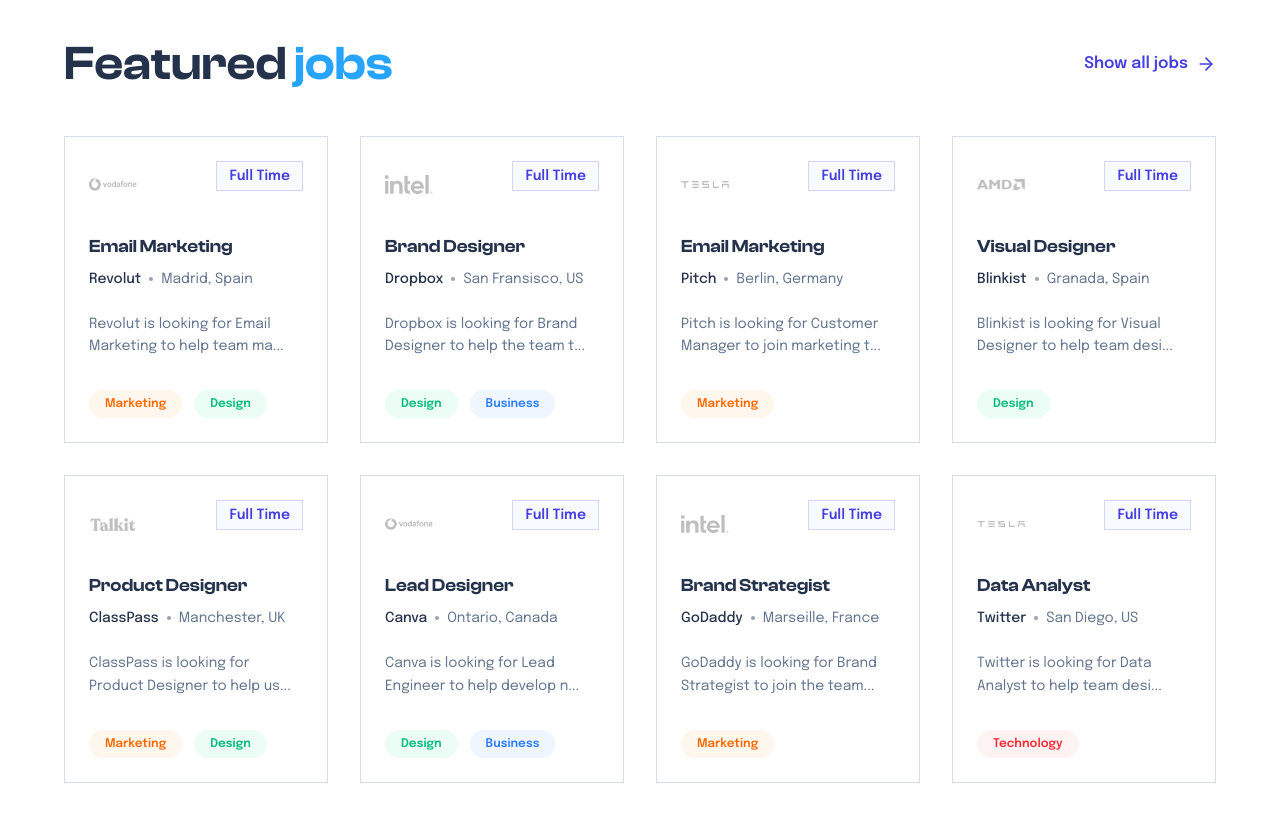
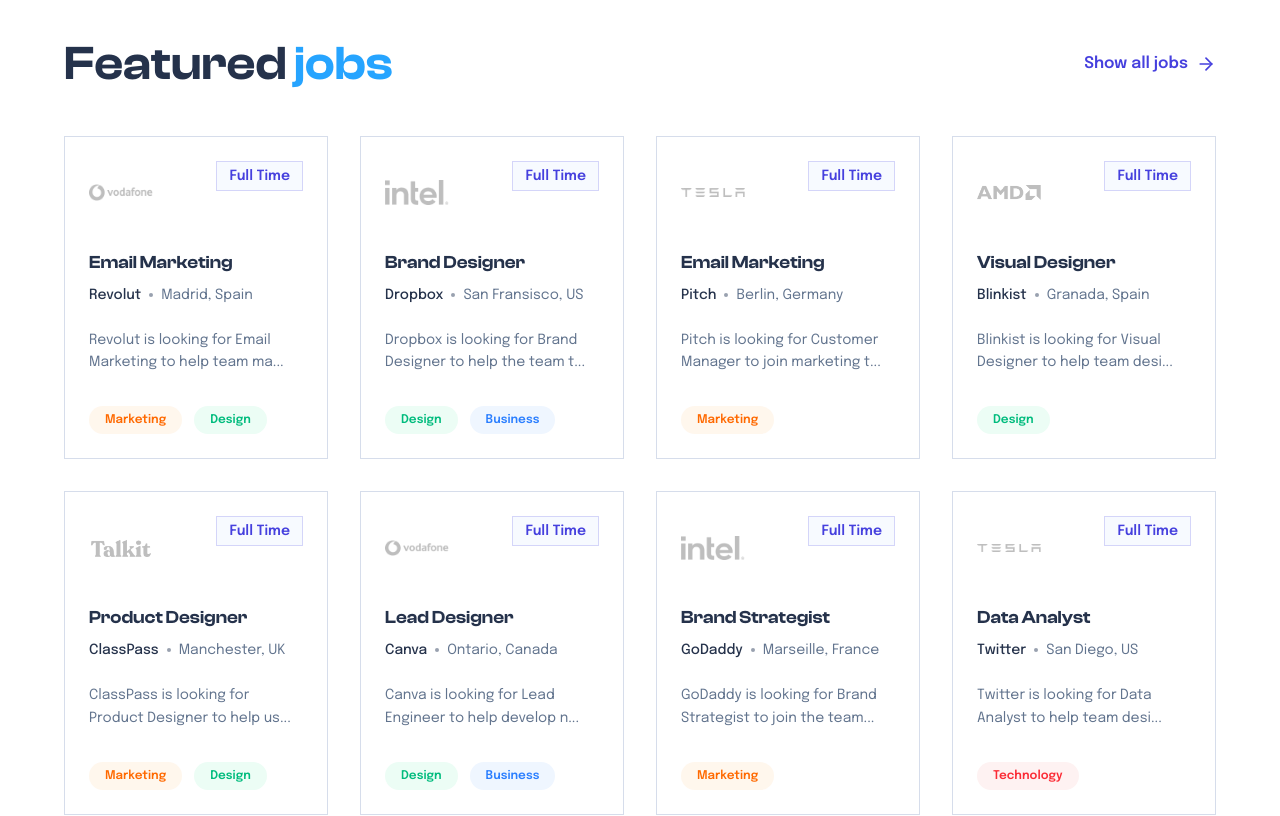
Before and after one commit to rakibislam2233/quick-hire, a Next.js app: page / in a window 1280 px wide. Shown: the part 2220-3036 px from the top of the page. Built offline with nearby package versions, Linux system fonts and the light colour scheme.

Commit message:
refactor: extract FeaturedJobCard component and add full implementation

```diff
--- a/components/Card/FeaturedJobCard.tsx
+++ b/components/Card/FeaturedJobCard.tsx
@@ -1,9 +1,68 @@
-import React from 'react'
-
-const FeaturedJobCard = () => {
-  return (
-    <div>FeaturedJobCard</div>
-  )
+import Image from "next/image";
+import React from "react";
+interface FeaturedJobCardProps {
+  job: {
+    id: number;
+    title: string;
+    company: string;
+    location: string;
+    description: string;
+    type: string;
+    logo: string;
+    tags: {
+      name: string;
+      color: string;
+    }[];
+  };
 }
 
-export default FeaturedJobCard
+const FeaturedJobCard = ({ job }: FeaturedJobCardProps) => {
+  return (
+    <div
+      key={job.id}
+      className="border border-[#D6DDEB] p-6 flex flex-col bg-white hover:border-primary/30 transition-colors duration-300"
+    >
+      {/* Card Header */}
+      <div className="flex justify-between items-start mb-6">
+        <div className="size-16 relative flex items-center justify-center grayscale">
+          <Image
+            src={job.logo}
+            alt={`${job.company} logo`}
+            fill
+            className="object-contain"
+          />
+        </div>
+        <span className="text-primary font-epilogue text-sm font-semibold border border-primary/20 bg-blue-50/50 px-3 py-1">
+          {job.type}
+        </span>
+      </div>
+
+      {/* Card Body */}
+      <h3 className="text-lg md:text-[18px] font-semibold text-[#25324B] mb-2">
+        {job.title}
+      </h3>
+      <p className="text-slate-500 font-epilogue text-sm mb-6 flex items-center gap-1">
+        <span className="text-[#25324B] font-medium">{job.company}</span>
+        <span className="w-1 h-1 rounded-full bg-gray-400 mx-1 block"></span>
+        {job.location}
+      </p>
+      <p className="text-slate-500 font-epilogue text-sm leading-relaxed mb-8 flex-1">
+        {job.description}
+      </p>
+
+      {/* Tags */}
+      <div className="flex flex-wrap gap-3 mt-auto">
+        {job.tags.map((tag) => (
+          <span
+            key={tag.name}
+            className={`font-epilogue font-semibold text-xs px-4 py-1.5 rounded-full ${tag.color}`}
+          >
+            {tag.name}
+          </span>
+        ))}
+      </div>
+    </div>
+  );
+};
+
+export default FeaturedJobCard;
--- a/components/Pages/Main/Home/FeaturedJobs.tsx
+++ b/components/Pages/Main/Home/FeaturedJobs.tsx
@@ -1,5 +1,5 @@
+import FeaturedJobCard from "@/components/Card/FeaturedJobCard";
 import { ArrowRight } from "lucide-react";
-import Image from "next/image";
 import Link from "next/link";
 
 const featuredJobs = [
@@ -118,52 +118,7 @@
         {/* Grid */}
         <div className="grid grid-cols-1 md:grid-cols-2 lg:grid-cols-4 gap-6 md:gap-8">
           {featuredJobs.map((job) => (
-            <div
-              key={job.id}
-              className="border border-[#D6DDEB] p-6 flex flex-col bg-white hover:border-primary/30 transition-colors duration-300"
-            >
-              {/* Card Header */}
-              <div className="flex justify-between items-start mb-6">
-                <div className="w-12 h-12 relative flex items-center justify-center grayscale">
-                  <Image
-                    src={job.logo}
-                    alt={`${job.company} logo`}
-                    fill
-                    className="object-contain"
-                  />
-                </div>
-                <span className="text-primary font-epilogue text-sm font-semibold border border-primary/20 bg-blue-50/50 px-3 py-1">
-                  {job.type}
-                </span>
-              </div>
-
-              {/* Card Body */}
-              <h3 className="text-lg md:text-[18px] font-semibold text-[#25324B] mb-2">
-                {job.title}
-              </h3>
-              <p className="text-slate-500 font-epilogue text-sm mb-6 flex items-center gap-1">
-                <span className="text-[#25324B] font-medium">
-                  {job.company}
-                </span>
-                <span className="w-1 h-1 rounded-full bg-gray-400 mx-1 block"></span>
-                {job.location}
-              </p>
-              <p className="text-slate-500 font-epilogue text-sm leading-relaxed mb-8 flex-1">
-                {job.description}
-              </p>
-
-              {/* Tags */}
-              <div className="flex flex-wrap gap-3 mt-auto">
-                {job.tags.map((tag) => (
-                  <span
-                    key={tag.name}
-                    className={`font-epilogue font-semibold text-xs px-4 py-1.5 rounded-full ${tag.color}`}
-                  >
-                    {tag.name}
-                  </span>
-                ))}
-              </div>
-            </div>
+            <FeaturedJobCard key={job.id} job={job} />
           ))}
         </div>
       </div>
```
